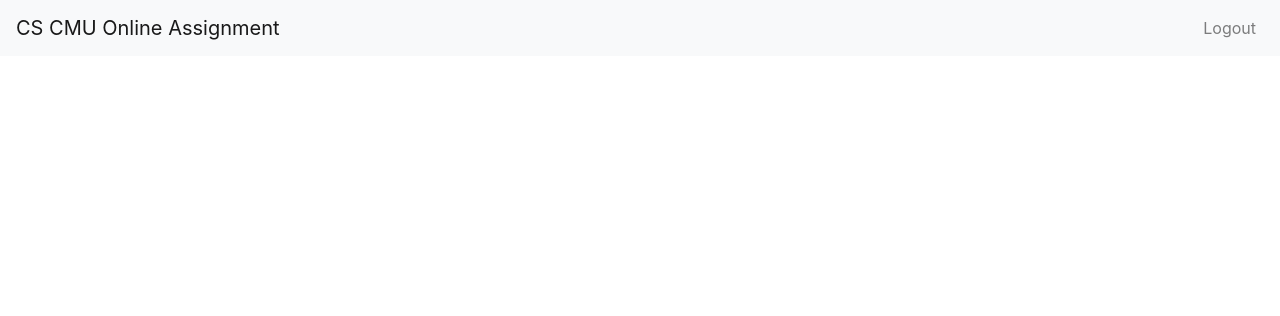
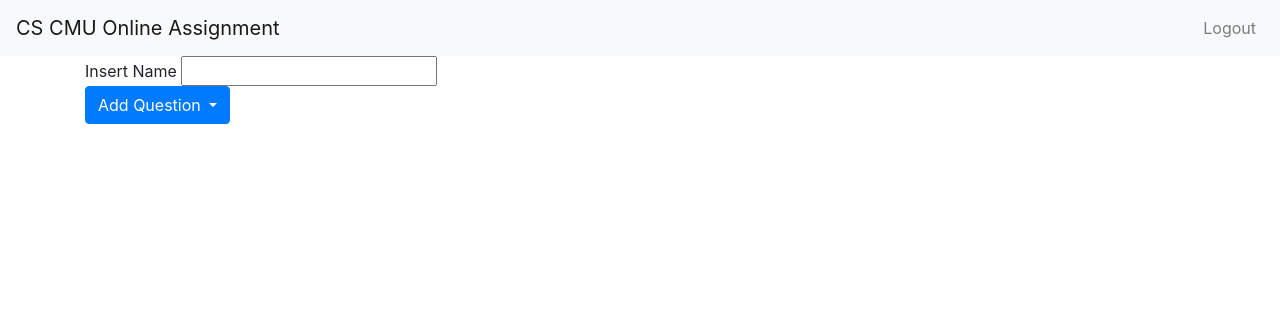
Before and after one commit to pisol-ruenin/check-homework, a Django app: page /assignment/create_assignment in a window 1280 px wide. Shown: the top 316 px of the page. Run offline with Django 3.2, Linux system fonts and the light colour scheme; some libraries are stand-ins or nearby versions.

Commit message:
create struc create_asm page

```diff
--- a/assignment_online/assignment/templates/base.html
+++ b/assignment_online/assignment/templates/base.html
@@ -38,6 +38,7 @@
             {% block jquery %}{% endblock %}
         })
      </script> -->
+    <script src="{% static 'js/jquery-3.3.1.slim.min.js' %}"></script>
     <script src="{% static 'js/popper.min.js' %}"></script>
     <script src="{% static 'js/bootstrap.js' %}"></script>
 </body>
--- a/assignment_online/assignment/templates/teacher/create-assignment.html
+++ b/assignment_online/assignment/templates/teacher/create-assignment.html
@@ -1,5 +1,41 @@
 {% extends "base.html" %}
 {% load staticfiles %}
 {% block body %}
+<div class="container">
+        Insert Name
+        <input type="text">
 
+        <div id="superdiv"></div>
+        <div class="dropdown">
+                <button type="button" class="btn btn-primary dropdown-toggle" data-toggle="dropdown">
+                  Add Question
+                </button>
+                <div class="dropdown-menu">
+                  <a class="dropdown-item" onclick="create_a()">Choice</a>
+                  <a class="dropdown-item" onclick="create_b()">Macthing</a>
+                  <a class="dropdown-item" onclick="create_c()">Subjective</a>
+                </div>
+              </div>
+
+</div>
+
+
+<script>
+    function create_a(){
+        var div = document.createElement("div");
+        div.innerHTML = "a";
+        div.classList.add("box")
+        document.getElementById("superdiv").appendChild(div);
+    }
+    function create_b(){
+        var div = document.createElement("div");
+        div.innerHTML = "b";
+        document.getElementById("superdiv").appendChild(div);
+    }
+    function create_c(){
+        var div = document.createElement("div");
+        div.innerHTML = "c";
+        document.getElementById("superdiv").appendChild(div);
+    }
+</script>
 {% endblock %}
```
Also changed, not shown: assignment_online/db.sqlite3.
